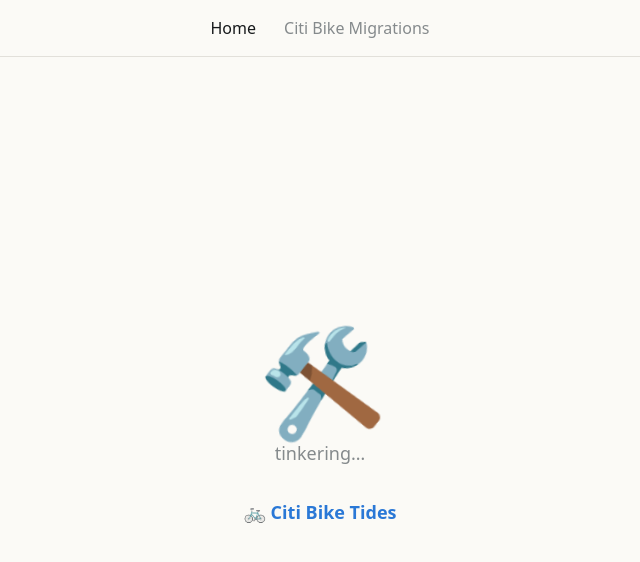
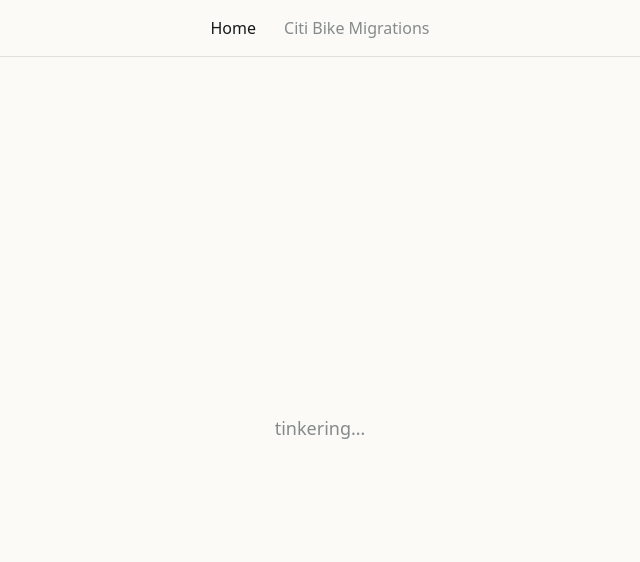
Before and after one commit to nshampoo/shampoe-website, a plain HTML site: page site/index.html in a window 1280 px wide. Shown: the whole page, without its empty margins (320-960 px from the left). Drawn offline with Linux system fonts and the light colour scheme.

Commit message:
Homepage: just "tinkering…" under the header

```diff
--- a/site/index.html
+++ b/site/index.html
@@ -10,12 +10,7 @@
 <style>
 body { min-height: 100vh; display: flex; flex-direction: column; text-align: center; }
 main { flex: 1; display: grid; place-content: center; padding: 16px; }
-.emoji { font-size: 96px; line-height: 1; display: inline-block; animation: tinker 2.4s ease-in-out infinite; }
-@keyframes tinker { 0%, 100% { transform: rotate(-12deg); } 50% { transform: rotate(12deg); } }
-@media (prefers-reduced-motion: reduce) { .emoji { animation: none; } }
-p { color: var(--muted); margin: 12px 0 32px; }
-main a { color: var(--link); text-decoration: none; font-weight: 600; }
-main a:hover { text-decoration: underline; }
+p { color: var(--muted); margin: 0; }
 </style>
 </head>
 <body>
@@ -26,9 +21,7 @@
   </nav>
 </header>
 <main>
-  <div class="emoji" aria-hidden="true">🛠️</div>
   <p>tinkering…</p>
-  <a href="/citibike/">🚲 Citi Bike Tides</a>
 </main>
 </body>
 </html>
```
